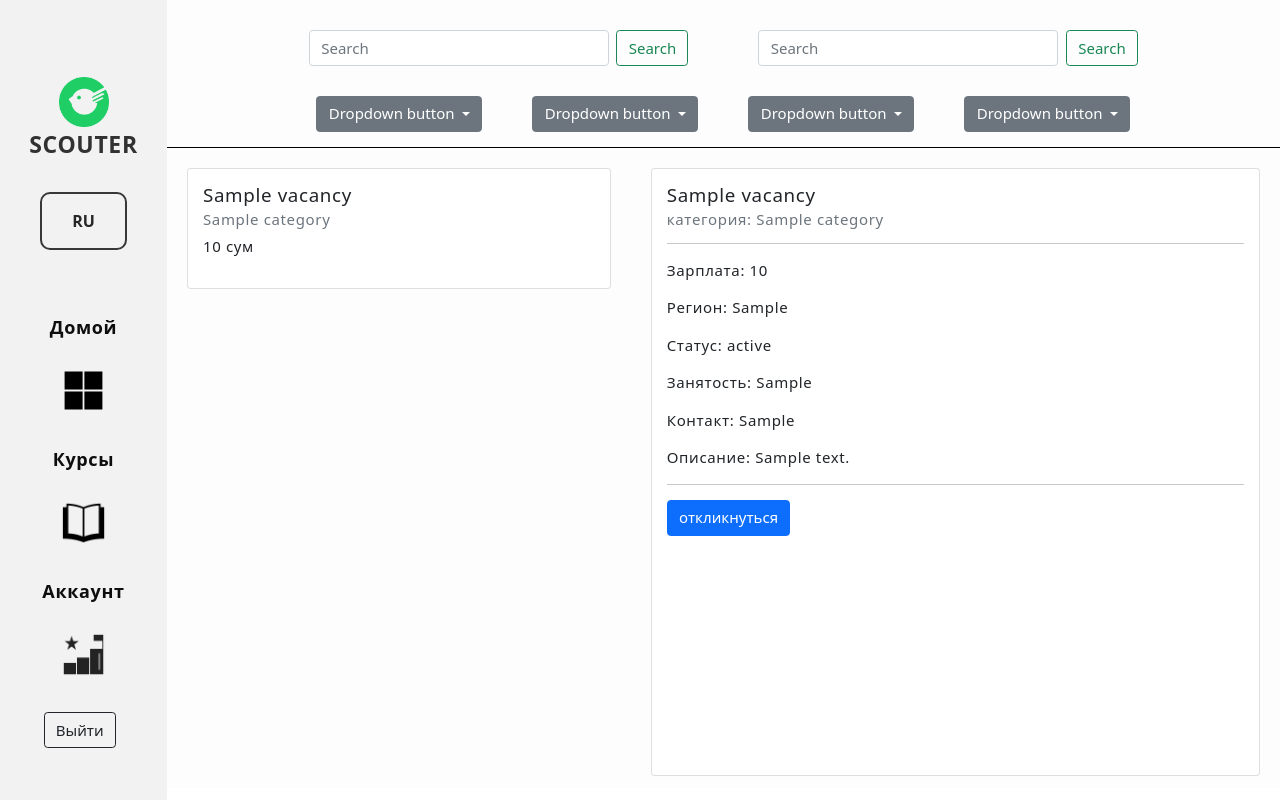
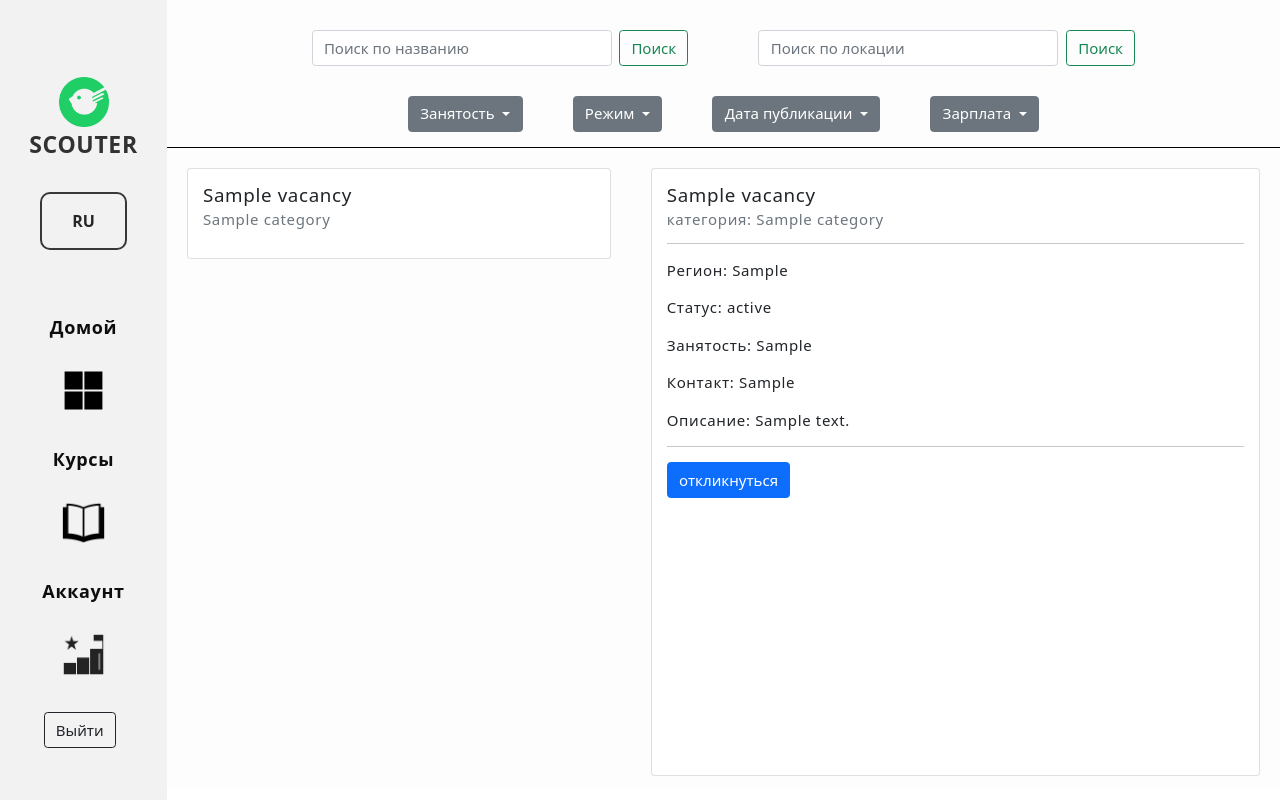
Before and after one commit to icebergD/world_peace, a Django app: page /vacancy-list in a window 1280 px wide. Run offline with Django 4.2, Linux system fonts and the light colour scheme; a user stored in the database is signed in; tables that the repository leaves empty hold one stand-in row (values such as "Sample post").

Commit message:
make it better

```diff
--- a/worldPeace/mainapp/admin.py
+++ b/worldPeace/mainapp/admin.py
@@ -7,5 +7,6 @@ admin.site.register(Busines)
 admin.site.register(Vacancy)
 admin.site.register(Tutorial)
 admin.site.register(Achive)
+admin.site.register(UserAchive)
 admin.site.register(RespondersForUser)
 admin.site.register(RespondersForBusines)
--- a/worldPeace/mainapp/templates/userBase.html
+++ b/worldPeace/mainapp/templates/userBase.html
@@ -26,7 +26,7 @@
             </div>
             <div class="sidebar__item">
                 <div class="item__txt">Курсы</div>
-                <img src="{% static 'img/icons8-open-book-ios-16-filled-96.png' %}" alt="" class="item__img">
+                <a href="{% url 'tutorials' %}"><img src="{% static 'img/icons8-open-book-ios-16-filled-96.png' %}" alt="" class="item__img"></a>
             </div>
             <div class="sidebar__item">
                 <div class="item__txt">Аккаунт</div>
--- a/worldPeace/mainapp/templates/vacancyList.html
+++ b/worldPeace/mainapp/templates/vacancyList.html
@@ -11,16 +11,16 @@
         <div class="search__inputs">
             <div class="search">
                 <div class="filters__section"><form class="d-flex">
-                    <input class="form-control me-2" type="search" placeholder="Search" aria-label="Search">
-                    <button class="btn btn-outline-success" type="submit">Search</button>
+                    <input class="form-control me-2" type="search" placeholder="Поиск по названию" aria-label="Search">
+                    <button class="btn btn-outline-success" type="submit">Поиск</button>
                 </form>
                 </div>
             </div>
 
             <div class="search">
                 <div class="filters__section"><form class="d-flex">
-                    <input class="form-control me-2" type="search" placeholder="Search" aria-label="Search">
-                    <button class="btn btn-outline-success" type="submit">Search</button>
+                    <input class="form-control me-2" type="search" placeholder="Поиск по локации" aria-label="Search">
+                    <button class="btn btn-outline-success" type="submit">Поиск</button>
                 </form>
                 </div>
             </div>
@@ -30,42 +30,40 @@
         <div class="filters">
             <div class="dropdown">
                 <button class="btn btn-secondary dropdown-toggle" type="button" id="dropdownMenuButton1" data-bs-toggle="dropdown" aria-expanded="false">
-                    Dropdown button
+                    Занятость
                 </button>
                 <ul class="dropdown-menu" aria-labelledby="dropdownMenuButton1">
-                    <li><a class="dropdown-item" href="#">Action</a></li>
-                    <li><a class="dropdown-item" href="#">Another action</a></li>
-                    <li><a class="dropdown-item" href="#">Something else here</a></li>
+                    <li><a class="dropdown-item" href="#">Полная</a></li>
+                    <li><a class="dropdown-item" href="#">Не полная</a></li>
                 </ul>
             </div>
             <div class="dropdown">
                 <button class="btn btn-secondary dropdown-toggle" type="button" id="dropdownMenuButton2" data-bs-toggle="dropdown" aria-expanded="false">
-                    Dropdown button
+                    Режим
                 </button>
                 <ul class="dropdown-menu" aria-labelledby="dropdownMenuButton2">
-                    <li><a class="dropdown-item" href="#">Action</a></li>
-                    <li><a class="dropdown-item" href="#">Another action</a></li>
-                    <li><a class="dropdown-item" href="#">Something else here</a></li>
+                    <li><a class="dropdown-item" href="#">Онлайн</a></li>
+                    <li><a class="dropdown-item" href="#">Офлайн</a></li>
                 </ul>
             </div>
             <div class="dropdown">
                 <button class="btn btn-secondary dropdown-toggle" type="button" id="dropdownMenuButton3" data-bs-toggle="dropdown" aria-expanded="false">
-                    Dropdown button
+                    Дата публикации
                 </button>
                 <ul class="dropdown-menu" aria-labelledby="dropdownMenuButton3">
-                    <li><a class="dropdown-item" href="#">Action</a></li>
-                    <li><a class="dropdown-item" href="#">Another action</a></li>
-                    <li><a class="dropdown-item" href="#">Something else here</a></li>
+                    <li><a class="dropdown-item" href="#">Все</a></li>
+                    <li><a class="dropdown-item" href="#">Прошлый месяц</a></li>
+                    <li><a class="dropdown-item" href="#">На прошлой недели</a></li>
                 </ul>
             </div>
             <div class="dropdown">
                 <button class="btn btn-secondary dropdown-toggle" type="button" id="dropdownMenuButton4" data-bs-toggle="dropdown" aria-expanded="false">
-                    Dropdown button
+                    Зарплата
                 </button>
                 <ul class="dropdown-menu" aria-labelledby="dropdownMenuButton4">
-                    <li><a class="dropdown-item" href="#">Action</a></li>
-                    <li><a class="dropdown-item" href="#">Another action</a></li>
-                    <li><a class="dropdown-item" href="#">Something else here</a></li>
+                    <li><a class="dropdown-item" href="#">Нет</a></li>
+                    <li><a class="dropdown-item" href="#">Да</a></li>
+
                 </ul>
             </div>
         </div>
@@ -77,7 +75,7 @@
                         <h5 class="card-title v-title">{{ vk.vacancy.title }}</h5>
 
                         <h6 class="card-subtitle mb-2 text-muted v-category">{{ vk.category }}</h6>
-                        <p class="v-salary">{{ vk.vacancy.salary }} сум</p>
+<!--                        <p class="v-salary">{{ vk.vacancy.salary }} сум</p>-->
                         <p class="card-text"></p>
 
                           <p class="hidden-p v-description">{{ vk.vacancy.description }}</p>
@@ -98,7 +96,7 @@
 				    <h5 class="card-title v-title">{{ vacancy.0.vacancy.title }}</h5>
 				    <h6 class="card-subtitle mb-2 text-muted v-category">категория: <span>{{ vacancy.0.category }}</span></h6>
                       <hr>
-				    <p class="card-text v-salary">Зарплата: <span>{{ vacancy.0.vacancy.salary }}</span></p>
+<!--				    <p class="card-text v-salary">Зарплата: <span>{{ vacancy.0.vacancy.salary }}</span></p>-->
 				    <p class="card-text v-region">Регион: <span>{{ vacancy.0.vacancy.region }}</span></p>
 				    <p class="card-text v-status">Статус: <span>{{ vacancy.0.vacancy.status }}</span></p>
 				    <p class="card-text v-bussy">Занятость: <span>{{ vacancy.0.vacancy.bussy }}</span></p>
@@ -138,7 +136,7 @@ $( document ).ready(function() {
 
         $(".content-panel .v-title").text(this_obj.find(".v-title").text());
         $(".content-panel .v-category span").text(this_obj.find(".v-category").text());
-        $(".content-panel .v-salary span").text(this_obj.find(".v-salary").text());
+        //$(".content-panel .v-salary span").text(this_obj.find(".v-salary").text());
         $(".content-panel .v-region span").text(this_obj.find(".v-region").text());
         $(".content-panel .v-status span").text(this_obj.find(".v-status").text());
         $(".content-panel .v-bussy span").text(this_obj.find(".v-bussy").text());
--- a/worldPeace/mainapp/urls.py
+++ b/worldPeace/mainapp/urls.py
@@ -15,6 +15,8 @@ urlpatterns = [
     path('user-accaunt', views.userAccaunt.as_view(), name='user-accaunt'),
     path('busines-accaunt', views.businesAccaunt.as_view(), name='busines-accaunt'),
 
+    path('tutorials', views.tutorials.as_view(), name='tutorials'),
+
     path('login/', views.LoginUser.as_view(), name='login'),
     path('logout/', views.logout_user, name='logout'),
 ]+ static(settings.STATIC_URL, document_root=settings.STATIC_ROOT)
--- a/worldPeace/mainapp/views.py
+++ b/worldPeace/mainapp/views.py
@@ -81,7 +81,7 @@ class userAccaunt(View):
                 busines = list(Busines.objects.filter(id=i['b_user_id']).values())
                 responders_list.append(busines)
 
-            achive = Achive()
+            achive = Achive
 
             category = Category.objects.filter(id=resume['category_id']).values().first()['title']
             return render(request, 'userAccaunt.html', {'resume': resume, 'responders': responders_list, 'achive': achive, 'category': category})
@@ -106,6 +106,13 @@ class businesAccaunt(View):
         else:
             return redirect('login')
 
+class tutorials(View):
+    def get(self, request):
+        if request.user.is_authenticated:
+
+            return render(request, 'tutorials.html')
+        else:
+            return redirect('login')
 
 
 class LoginUser(LoginView):
@@ -117,7 +124,7 @@ class LoginUser(LoginView):
         if len(list(Busines.objects.filter(user=self.request.user.id))) >0:
             return reverse_lazy('student-list')
         elif len(list(MUser.objects.filter(user=self.request.user.id))) > 0:
-            return reverse_lazy('vacancy-list')
+            return reverse_lazy('tutorials')
         else:
             return redirect('login')
 
```
Also changed, not shown: worldPeace/mainapp/static/css/style.css (+8 -0 lines), worldPeace/mainapp/templates/tutorials.html (added, +43 -0 lines), worldPeace/mainapp/templates/userAccaunt.html (+4 -9 lines).
